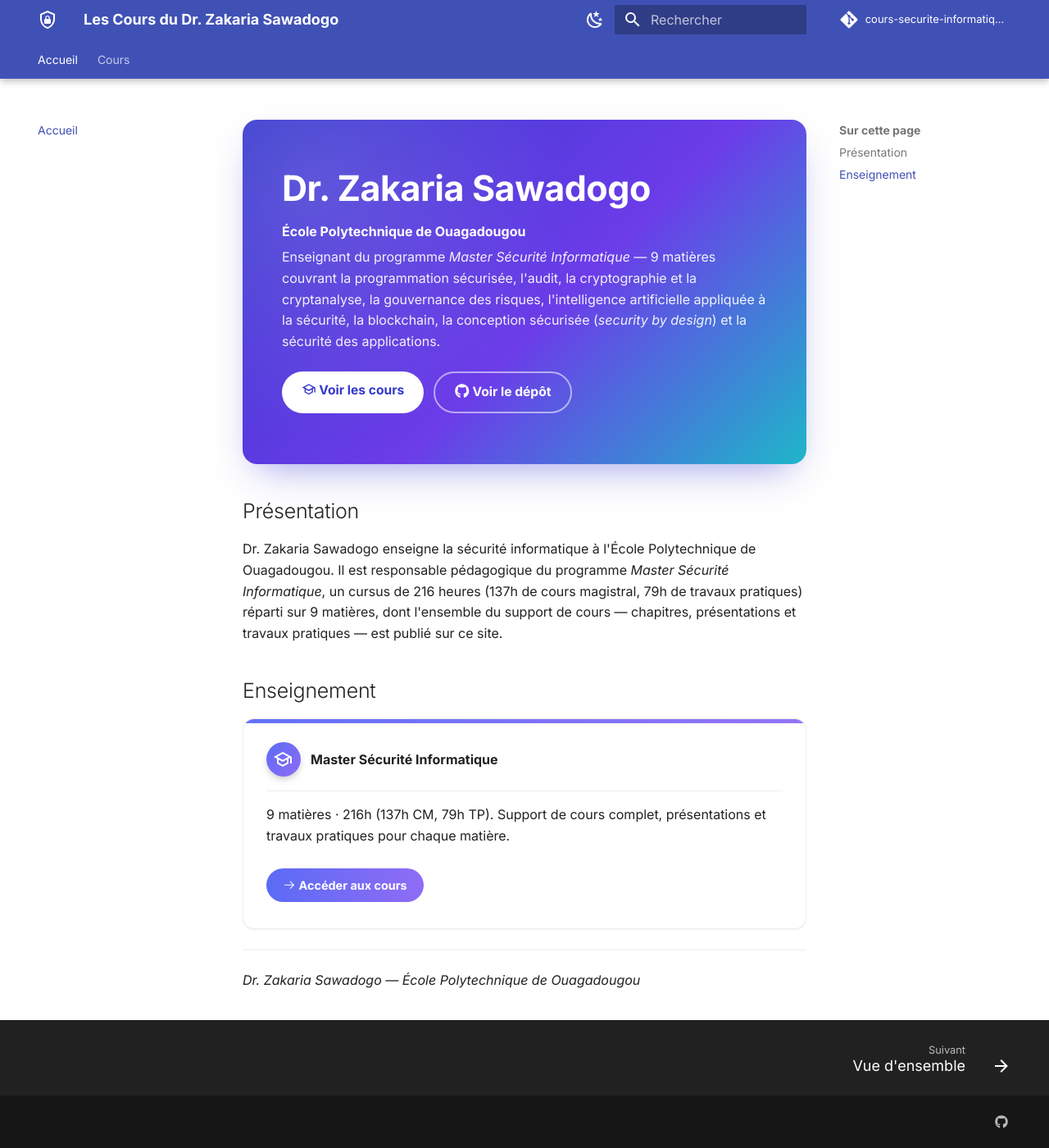
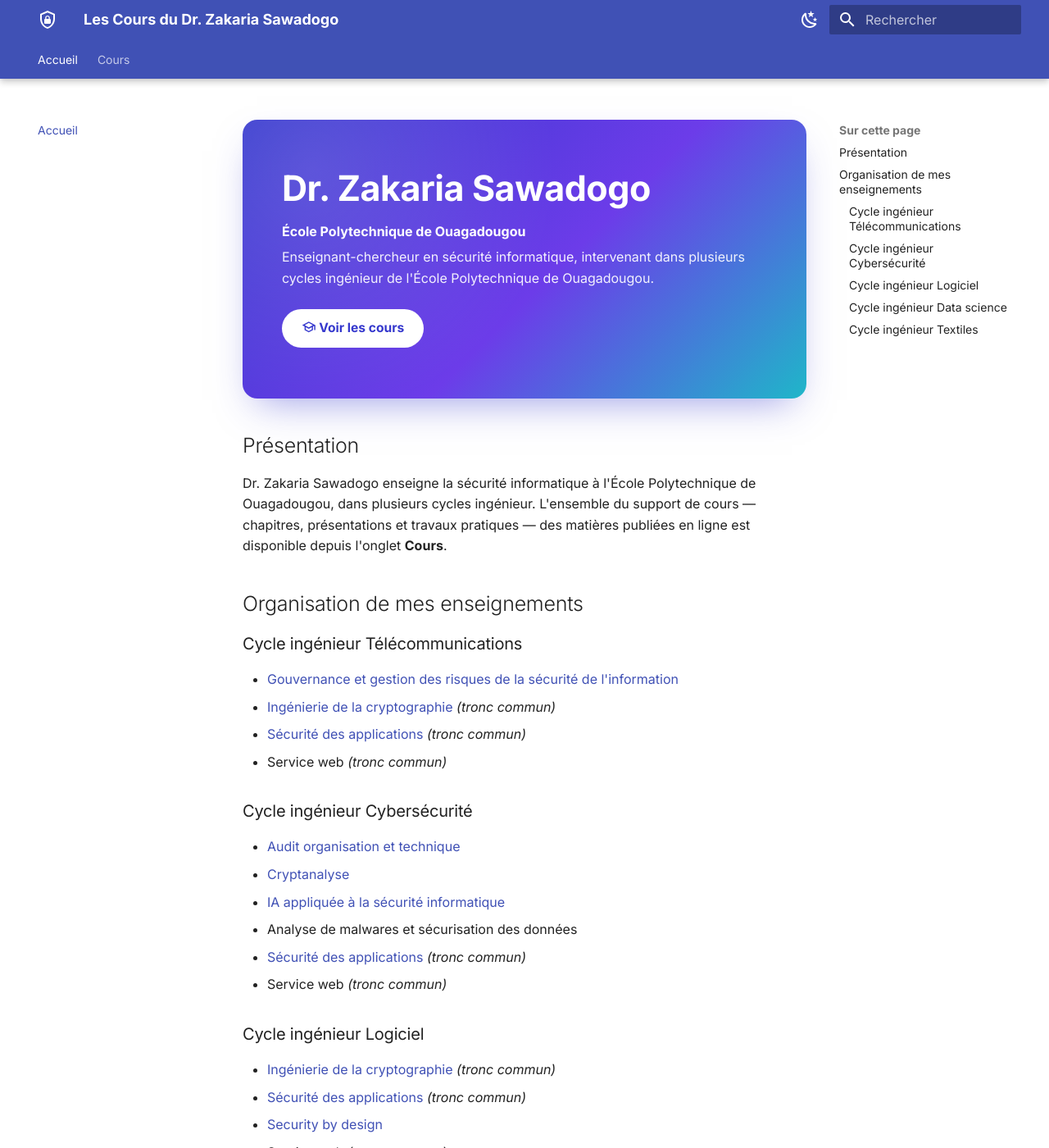
Before and after one commit to zakaria-sawadogo/cours-securite-informatique, an MkDocs documentation site: the page built from docs/index.md, in a window 1280 px wide and 1400 px high. Shown: the whole window at 82% size. Built offline with MkDocs 1.6.1 and Material for MkDocs 9.7.7, drawn with Linux system fonts in a browser that asks for light colours; comment, search, counter and statistics services are not loaded; some of the changed text lies outside the part shown.

Commit message:
Page de présentation par cycles d'enseignement, retrait des liens vers le dépôt GitHub

```diff
--- a/docs/index.md
+++ b/docs/index.md
@@ -4,32 +4,54 @@
 
 **École Polytechnique de Ouagadougou**
 
-Enseignant du programme *Master Sécurité Informatique* — 9 matières couvrant la programmation sécurisée, l'audit, la cryptographie et la cryptanalyse, la gouvernance des risques, l'intelligence artificielle appliquée à la sécurité, la blockchain, la conception sécurisée (*security by design*) et la sécurité des applications.
+Enseignant-chercheur en sécurité informatique, intervenant dans plusieurs cycles ingénieur de l'École Polytechnique de Ouagadougou.
 
 <span class="hero-actions">
 [:material-school-outline: Voir les cours](cours/index.md){ .md-button .md-button--primary }
-[:fontawesome-brands-github: Voir le dépôt](https://github.com/zakaria-sawadogo/cours-securite-informatique){ .md-button }
 </span>
 
 </div>
 
 ## Présentation
 
-Dr. Zakaria Sawadogo enseigne la sécurité informatique à l'École Polytechnique de Ouagadougou. Il est responsable pédagogique du programme *Master Sécurité Informatique*, un cursus de 216 heures (137h de cours magistral, 79h de travaux pratiques) réparti sur 9 matières, dont l'ensemble du support de cours — chapitres, présentations et travaux pratiques — est publié sur ce site.
+Dr. Zakaria Sawadogo enseigne la sécurité informatique à l'École Polytechnique de Ouagadougou, dans plusieurs cycles ingénieur. L'ensemble du support de cours — chapitres, présentations et travaux pratiques — des matières publiées en ligne est disponible depuis l'onglet **Cours**.
 
-## Enseignement
+## Organisation de mes enseignements
 
-<div class="grid cards" markdown>
+### Cycle ingénieur Télécommunications
 
--   :material-school-outline:{ .lg .middle } **Master Sécurité Informatique**
+- [Gouvernance et gestion des risques de la sécurité de l'information](04-gouvernance-gestion-risques-si/index.md)
+- [Ingénierie de la cryptographie](06-cryptographie/index.md) *(tronc commun)*
+- [Sécurité des applications](09-securite-des-applications/index.md) *(tronc commun)*
+- Service web *(tronc commun)*
 
-    ---
+### Cycle ingénieur Cybersécurité
 
-    9 matières · 216h (137h CM, 79h TP). Support de cours complet, présentations et travaux pratiques pour chaque matière.
+- [Audit organisation et technique](02-audit-organisation-technique/index.md)
+- [Cryptanalyse](03-cryptanalyse/index.md)
+- [IA appliquée à la sécurité informatique](05-ia-appliquee-securite-informatique/index.md)
+- Analyse de malwares et sécurisation des données
+- [Sécurité des applications](09-securite-des-applications/index.md) *(tronc commun)*
+- Service web *(tronc commun)*
 
-    [:octicons-arrow-right-24: Accéder aux cours](cours/index.md){ .md-button .md-button--primary }
+### Cycle ingénieur Logiciel
 
-</div>
+- [Ingénierie de la cryptographie](06-cryptographie/index.md) *(tronc commun)*
+- [Sécurité des applications](09-securite-des-applications/index.md) *(tronc commun)*
+- [Security by design](08-security-by-design/index.md)
+- Service web *(tronc commun)*
+
+### Cycle ingénieur Data science
+
+- [Ingénierie de la cryptographie](06-cryptographie/index.md) *(tronc commun)*
+- [Sécurité des applications](09-securite-des-applications/index.md) *(tronc commun)*
+- Service web *(tronc commun)*
+
+### Cycle ingénieur Textiles
+
+- [Algorithmique et Programmation en C](01-algorithmique-programmation-c/index.md)
+
+Les matières en lien ci-dessus ont leur support de cours complet (chapitres, présentations, travaux pratiques) publié sur ce site. Les autres (*Service web*, *Analyse de malwares et sécurisation des données*) seront ajoutées ultérieurement.
 
 ---
 
--- a/mkdocs.yml
+++ b/mkdocs.yml
@@ -2,8 +2,6 @@ site_name: "Les Cours du Dr. Zakaria Sawadogo"
 site_description: "Support de cours, présentations et travaux pratiques — Dr Zakaria Sawadogo, École Polytechnique de Ouagadougou"
 site_author: "Dr Zakaria Sawadogo"
 site_url: "https://zakaria-sawadogo.github.io/cours-securite-informatique/"
-repo_url: "https://github.com/zakaria-sawadogo/cours-securite-informatique"
-repo_name: "cours-securite-informatique"
 docs_dir: docs
 use_directory_urls: false
 
@@ -49,9 +47,6 @@ extra_css:
   - assets/extra.css
 
 extra:
-  social:
-    - icon: fontawesome/brands/github
-      link: https://github.com/zakaria-sawadogo
   generator: false
 
 markdown_extensions:
```
Also changed, not shown: docs/cours/index.md (+1 -16 lines).
